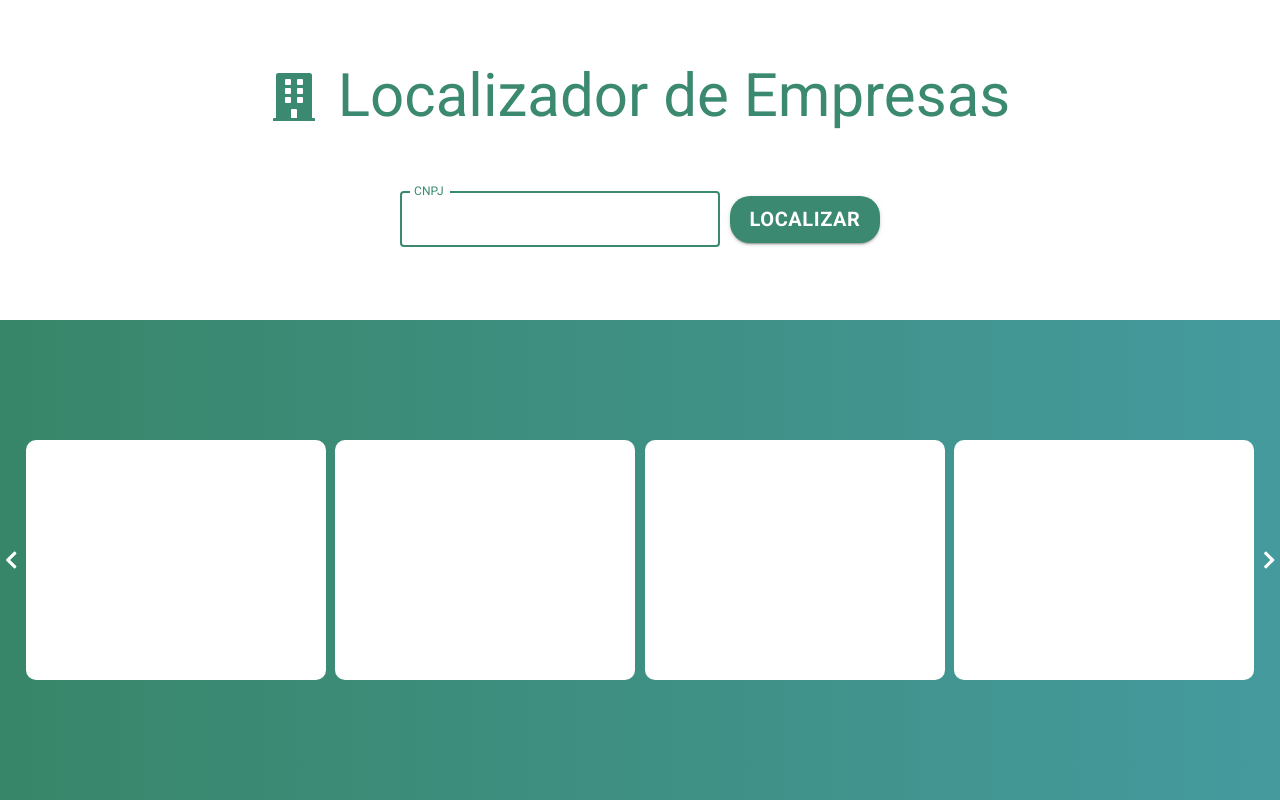
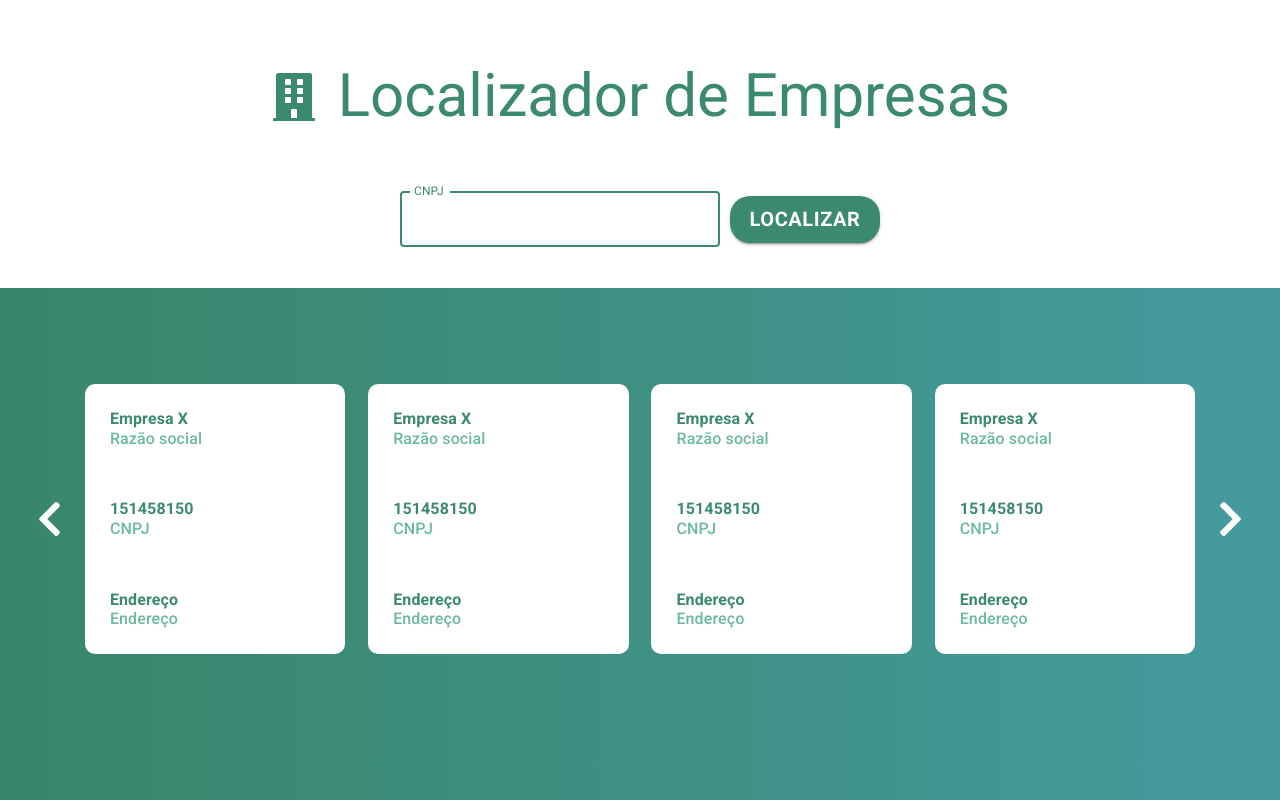
Before and after one commit to heitorc1/buscar-cnpj, a React (Create React App) app: page / in a window 1280 px wide. Built offline with nearby package versions, Linux system fonts and the light colour scheme; a small style sheet from the web is missing.

Commit message:
fix flexbox on cards

```diff
--- a/src/App.module.scss
+++ b/src/App.module.scss
@@ -6,11 +6,6 @@
     rgba(69, 154, 158, 1) 100%
   );
 
-  min-height: 100vh;
-  display: flex;
-  flex-direction: column;
-  align-items: center;
-  justify-content: center;
+  height: 100vh;
   font-size: 20px;
-  color: white;
 }
--- a/src/assets/theme.ts
+++ b/src/assets/theme.ts
@@ -15,6 +15,25 @@ const theme = createTheme({
       contrastText: "#000",
     },
   },
+  typography: {
+    h1: {
+      // titulo
+      fontSize: 60,
+    },
+    h2: {
+      // texto de botão
+      fontSize: 20,
+      fontWeight: 500,
+    },
+    h3: {
+      // textos
+      fontSize: 20,
+    },
+    h4: {
+      // textos nos card
+      fontSize: 16,
+    },
+  },
 });
 
 export default theme;
--- a/src/components/Card/index.tsx
+++ b/src/components/Card/index.tsx
@@ -1,8 +1,36 @@
+import Typography from "@mui/material/Typography";
 import React from "react";
 import styles from "./styles.module.scss";
 
 const Card: React.FC = () => {
-  return <div className={styles.wrapper}></div>;
+  return (
+    <div className={styles.wrapper}>
+      <div className={styles.razaoSocial}>
+        <Typography variant="h4" className={styles.value}>
+          Empresa X
+        </Typography>
+        <Typography variant="h4" className={styles.label}>
+          Razão social
+        </Typography>
+      </div>
+      <div className={styles.cnpj}>
+        <Typography variant="h4" className={styles.value}>
+          151458150
+        </Typography>
+        <Typography variant="h4" className={styles.label}>
+          CNPJ
+        </Typography>
+      </div>
+      <div className={styles.endereco}>
+        <Typography variant="h4" className={styles.value}>
+          Endereço
+        </Typography>
+        <Typography variant="h4" className={styles.label}>
+          Endereço
+        </Typography>
+      </div>
+    </div>
+  );
 };
 
 export default Card;
--- a/src/components/Card/styles.module.scss
+++ b/src/components/Card/styles.module.scss
@@ -1,11 +1,28 @@
 .wrapper {
   display: flex;
-  flex-direction: row;
+  flex-direction: column;
+  justify-content: space-between;
 
   background-color: #fff;
 
-  width: 300px;
+  width: 18vw;
   height: 30vh;
 
+  padding: 15px;
   border-radius: 10px;
+
+  .razaoSocial,
+  .cnpj,
+  .endereco {
+    padding: 10px;
+    .value {
+      font-weight: 700;
+      color: #3a8970;
+    }
+
+    .label {
+      font-weight: 500;
+      color: #6bb99e;
+    }
+  }
 }
--- a/src/components/Results/index.tsx
+++ b/src/components/Results/index.tsx
@@ -12,12 +12,12 @@ import Card from "../Card";
 const Results: React.FC = () => {
   return (
     <div className={styles.wrapper}>
-      <FontAwesomeIcon icon={faChevronLeft} />
+      <FontAwesomeIcon icon={faChevronLeft} color="white" size="2x" />
       <Card></Card>
       <Card></Card>
       <Card></Card>
       <Card></Card>
-      <FontAwesomeIcon icon={faChevronRight} />
+      <FontAwesomeIcon icon={faChevronRight} color="white" size="2x" />
     </div>
   );
 };
--- a/src/components/Results/styles.module.scss
+++ b/src/components/Results/styles.module.scss
@@ -1,6 +1,9 @@
 .wrapper {
   width: 100%;
-  height: 60vh;
+  padding-top: 12vh;
+  box-sizing: border-box;
+  padding-right: 2vw;
+  padding-left: 2vw;
 
   display: flex;
   flex-direction: row;
--- a/src/components/Search/styles.module.scss
+++ b/src/components/Search/styles.module.scss
@@ -1,8 +1,11 @@
 .wrapper {
   background-color: #fff;
 
+  display: flex;
+  flex-direction: column;
+
   width: 100%;
-  height: 40vh;
+  padding-bottom: 5vh;
 
   .title {
     color: #3a8970;
--- a/src/pages/SearchForm/index.tsx
+++ b/src/pages/SearchForm/index.tsx
@@ -1,13 +1,14 @@
 import React from "react";
 import Results from "../../components/Results";
 import Search from "../../components/Search";
+import styles from "./styles.module.scss";
 
 const SearchForm: React.FC = () => {
   return (
-    <>
+    <div className={styles.wrapper}>
       <Search />
       <Results />
-    </>
+    </div>
   );
 };
 
--- /dev/null
+++ b/src/pages/SearchForm/styles.module.scss
@@ -0,0 +1,5 @@
+.wrapper {
+  display: flex;
+  flex-direction: column;
+  align-items: flex-start;
+}
```
Also changed, not shown: 1 other file (tests, documents, lock files or other folders).
